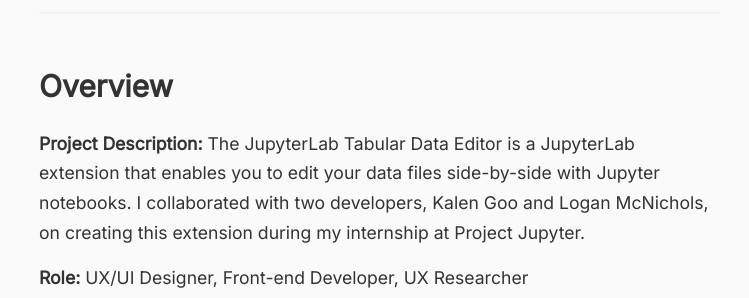
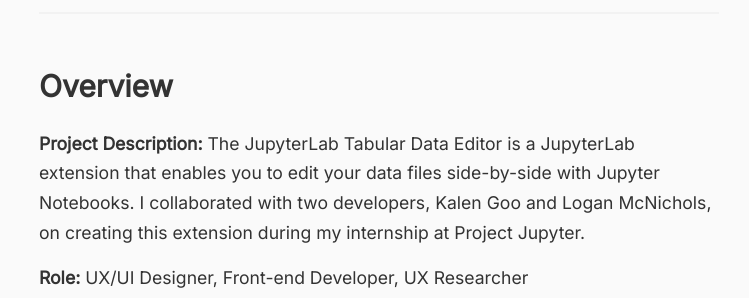
Before and after one commit to ryuntalan/portfolio, a website: page jupyter.html in a window 1280 px wide. Shown: the part 840-1138 px from the top of the page, 261-1010 px from the left. Drawn offline with nearby package versions, Linux system fonts and the light colour scheme; a web font is replaced by a local one.

Commit message:
quick edit

```diff
--- a/jupyter.html
+++ b/jupyter.html
@@ -100,7 +100,7 @@
         <div class="case-description">
           <b>Project Description:</b> The JupyterLab Tabular Data Editor is a
           JupyterLab extension that enables you to edit your data files
-          side-by-side with Jupyter notebooks. I collaborated with two
+          side-by-side with Jupyter Notebooks. I collaborated with two
           developers, Kalen Goo and Logan McNichols,  on creating this extension during my internship at Project
           Jupyter.
         </div>
```
Also changed, not shown: 3 other files.
